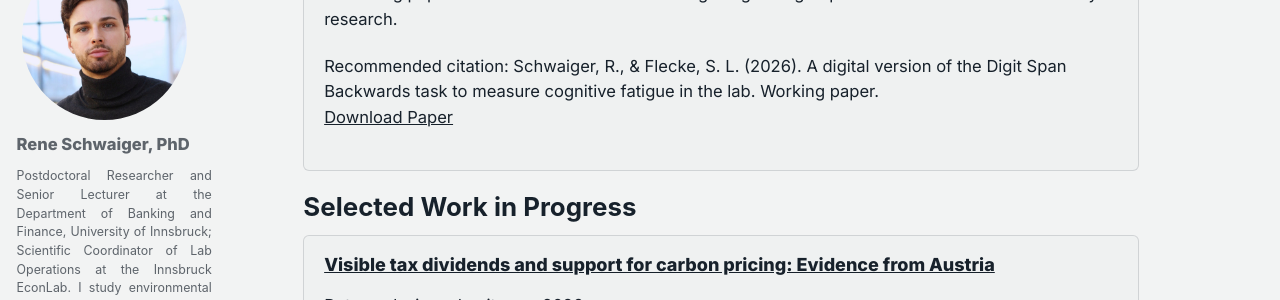
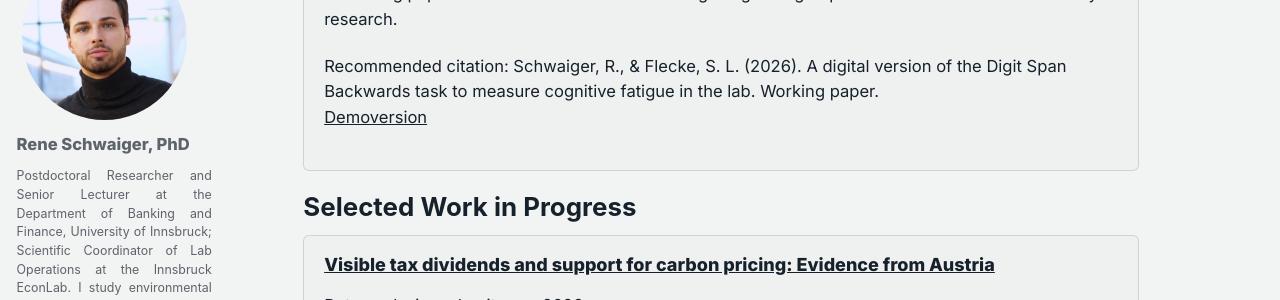
Before and after one commit to Rene1208/website, a Jekyll site: the page built from _pages/working-papers.md, in a window 1280 px wide and 900 px high, scrolled down 829 px. Shown: the part 153-453 px from the top of the window. Built offline with Jekyll 4.4.1, drawn with Linux system fonts in a browser that asks for light colours; some web fonts are replaced.

Commit message:
update page Codex

```diff
--- a/_includes/archive-single.html
+++ b/_includes/archive-single.html
@@ -60,16 +60,17 @@
     <p class="archive__item-excerpt" itemprop="description"><p>{{ post.excerpt | markdownify | remove: '<p>' | remove: '</p>' }}<strong><a href="{{ base_path }}{{ post.url }}" rel="permalink"> Read more</a></strong></p></p>
     {% endif %}
 
+    {% assign paper_label = post.paperlabel | default: "Download Paper" %}
     {% if post.citation and post.paperurl and post.slidesurl %}
-      <p>Recommended citation: {{ post.citation }}<br /><a href="{{ post.paperurl }}">Download Paper</a> | <a href="{{ post.slidesurl }}">Download Slides</a></p>
+      <p>Recommended citation: {{ post.citation }}<br /><a href="{{ post.paperurl }}">{{ paper_label }}</a> | <a href="{{ post.slidesurl }}">Download Slides</a></p>
     {% elsif post.citation and post.paperurl %}
-      <p>Recommended citation: {{ post.citation }}<br /><a href="{{ post.paperurl }}">Download Paper</a></p>
+      <p>Recommended citation: {{ post.citation }}<br /><a href="{{ post.paperurl }}">{{ paper_label }}</a></p>
     {% elsif post.citation and post.slidesurl %}
       <p>Recommended citation: {{ post.citation }}<br /><a href="{{ post.slidesurl }}">Download Slides</a></p>
     {% elsif post.citation %}
       <p>Recommended citation: {{ post.citation }}</p>
     {% elsif post.paperurl %}
-      <p><a href=" {{ post.paperurl }} ">Download Paper</a></p>
+      <p><a href="{{ post.paperurl }}">{{ paper_label }}</a></p>
     {% elsif post.slidesurl %}
       <p>Download <a href="{{ post.slidesurl }}">Download Slides</a></p></p>
     {% endif %}
--- a/_layouts/single.html
+++ b/_layouts/single.html
@@ -47,10 +47,11 @@ layout: default
       <section class="page__content" itemprop="text">
         {{ content }}
 
+        {% assign paper_label = page.paperlabel | default: "Download Paper" %}
         {% if page.citation and page.paperurl and page.slidesurl %}
-          <p style="font-size: smaller">Recommended citation: {{ page.citation }}<br /><a href="{{ page.paperurl }}">Download Paper</a> | <a href="{{ page.slidesurl }}">Download Slides</a></p>
+          <p style="font-size: smaller">Recommended citation: {{ page.citation }}<br /><a href="{{ page.paperurl }}">{{ paper_label }}</a> | <a href="{{ page.slidesurl }}">Download Slides</a></p>
         {% elsif page.citation and page.paperurl %}
-          <p style="font-size: smaller">Recommended citation: {{ page.citation }}<br /><a href="{{ page.paperurl }}">Download Paper</a></p>
+          <p style="font-size: smaller">Recommended citation: {{ page.citation }}<br /><a href="{{ page.paperurl }}">{{ paper_label }}</a></p>
         {% elsif page.citation and page.slidesurl %}
           <p style="font-size: smaller">Recommended citation: {{ page.citation }}<br /><a href="{{ page.slidesurl }}">Download Slides</a></p>
         {% elsif page.citation %}
--- a/_publications/2026_DSB_Task.md
+++ b/_publications/2026_DSB_Task.md
@@ -8,6 +8,7 @@ venue: "Working Paper"
 publication_type: "working-paper"
 status: "Under review at Journal of Behavioral and Experimental Finance"
 paperurl: "/DSB/Demo.html"
+paperlabel: "Demoversion"
 citation: "Schwaiger, R., & Flecke, S. L. (2026). A digital version of the Digit Span Backwards task to measure cognitive fatigue in the lab. Working paper."
 ---
 
```
